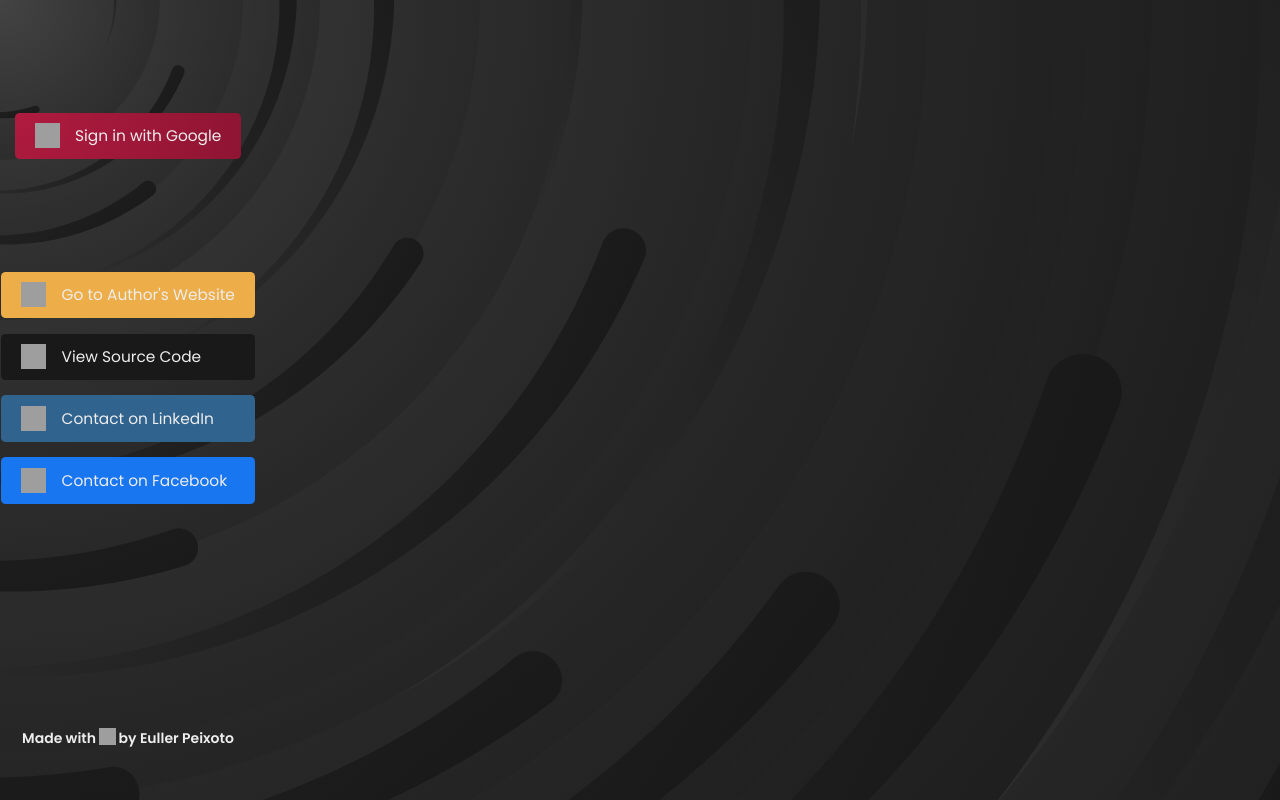
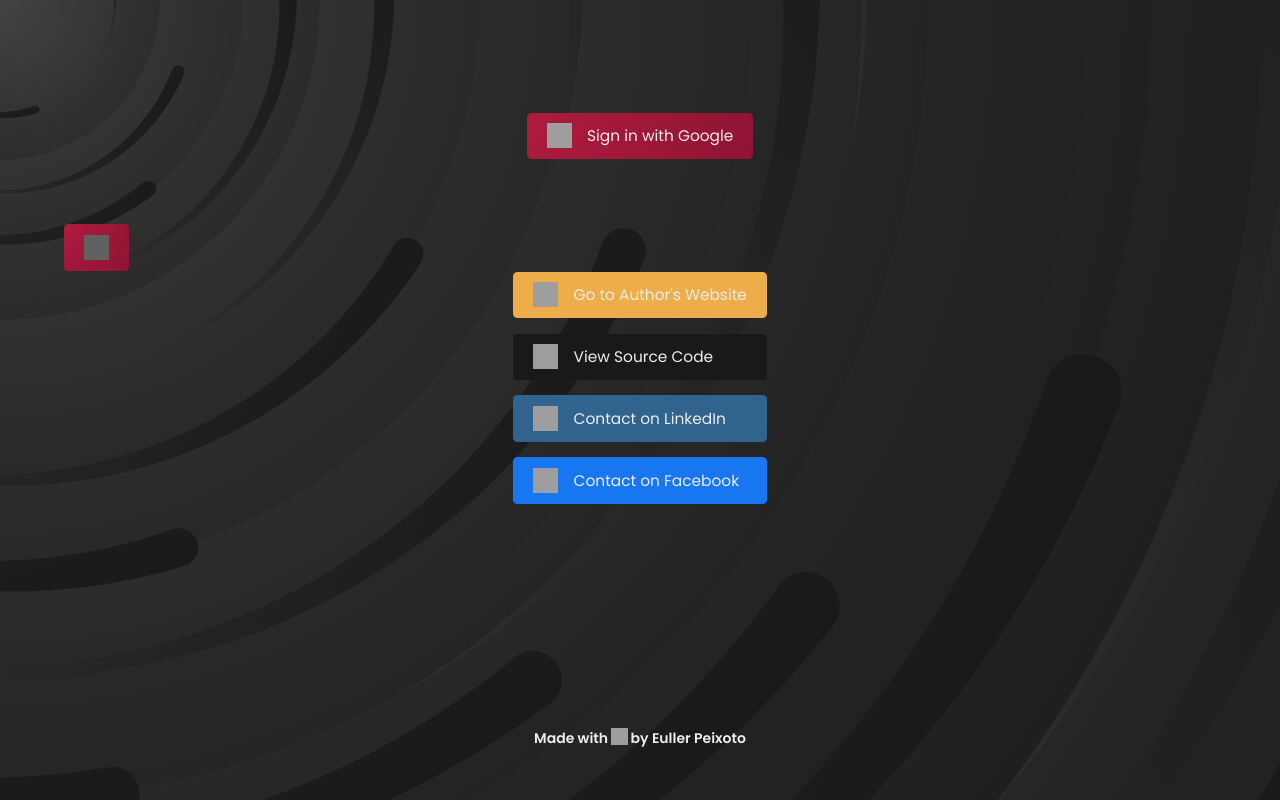
Before and after one commit to MoranggNormal/random-chatty, a Next.js app: page / in a window 1280 px wide. Built offline with nearby package versions, Linux system fonts and the light colour scheme; no server answers; the database is empty; grey boxes are pictures that could not be loaded.

Commit message:
stylized all part of project

```diff
--- a/components/Channel/Index.jsx
+++ b/components/Channel/Index.jsx
@@ -67,7 +67,7 @@
               )
               .map((message) => (
                 <li key={message.id}>
-                  <Message {...message} />
+                  <Message {...message}/>
                 </li>
               ))}
           </ul>
--- a/components/Channel/channel.module.scss
+++ b/components/Channel/channel.module.scss
@@ -1,3 +1,5 @@
+@import "../../styles/mediaQueries";
+
 .messages {
   margin-bottom: 5em;
   overflow: auto;
@@ -6,34 +8,36 @@
   padding: 1em 2em;
   border-radius: 0.7em;
   margin: 1em;
-  background-color: #4444444b;
-
-
 }
 
 .form {
   input {
     border-radius: 5em;
-    background-color: #DA0037;
+    background-color: #da0037;
     border: none;
     outline: none;
     margin: 1em;
-    width: 80%;
+    width: 65%;
     padding: 1em 2em;
-    margin-left: 5%;
     font-size: 1rem;
     transition: 0.2s;
 
-    &:hover, &:focus {
+    &:hover,
+    &:focus {
       filter: brightness(90%);
     }
 
-    ::placeholder{
+    ::placeholder {
+    }
+
+    @include screen(xl) {
+      margin-left: 3.6%;
+      width: 80%;
     }
   }
 
   button {
-    background-color: #DA0037;
+    background-color: #da0037;
     padding: 1em;
     border-radius: 9999px;
     transition: 0.2s;
@@ -44,7 +48,7 @@
     }
 
     &:disabled {
-      cursor: default;
+      cursor: not-allowed;
     }
 
     &:hover {
--- a/components/Header/header.module.scss
+++ b/components/Header/header.module.scss
@@ -1,9 +1,16 @@
+@import '../../styles/mediaQueries';
+
+
 .header{
-    width: 80vw;
+    width: 100vw;
     display: flex;
-    justify-content: flex-end;
+    justify-content: space-between;
+    padding: 0.5em 1.3em;
+
+    div{
+        display: flex;
     align-items: center;
-    padding: 0.5em 4em;
+    }
 
     img{
         width: 3em;
@@ -15,4 +22,15 @@
     font-family: "Poppins", sans-serif;
     font-size: 1rem;
     }
+
+    @include screen(xl) {
+        width: 80vw;
+        justify-content: flex-end;
+        padding: 0.5em 4em;
+      }
+
+    button{
+        filter: invert(1);
+
+    }
 }
--- a/components/Header/index.jsx
+++ b/components/Header/index.jsx
@@ -1,12 +1,33 @@
-import styles from "./header.module.scss"
+import Image from "next/image";
+import Button from "../Button";
+import styles from "./header.module.scss";
 
 const Header = (props) => {
-    return(
-        <header className={styles.header}>
-        <img src={props.photo} alt={props.name} />
-        <h1>Olá, {props.name}</h1>
-        </header>
-    )
-}
+  const openMenu = () => {
+    const sideBar = document.querySelector("aside");
 
-export default Header
+    sideBar.style.display = "flex";
+  };
+
+  return (
+    <>
+      <header className={styles.header}>
+        <div>
+          <img src={props.photo} alt={props.name} />
+          <h1>Olá, {props.name}</h1>
+        </div>
+
+        <Button onClick={openMenu}>
+          <Image
+            alt="Close"
+            src="https://cdn1.iconfinder.com/data/icons/feather-2/24/menu-256.png"
+            width={25}
+            height={25}
+          />
+        </Button>
+      </header>
+    </>
+  );
+};
+
+export default Header;
--- a/components/Message/Index.jsx
+++ b/components/Message/Index.jsx
@@ -25,7 +25,10 @@
   if (!text) return null;
 
   return (
-    <section className={styles.message}>
+    <section
+      className={styles.message}
+
+    >
       <div className={styles.info}>
         {photoURL ? (
           <img
--- a/components/Message/message.module.scss
+++ b/components/Message/message.module.scss
@@ -1,10 +1,22 @@
+@import '../../styles/mediaQueries';
+
+
 .message {
-  background-color: #ededed23;
+  background-color: #da0037d8;
   margin: 2em 0;
   word-wrap: break-word;
   padding: 0.5em;
   border-radius: 1em;
-  max-width: 43%;
+  max-width: 73%;
+  transition: 0.2s;
+
+  &:hover{
+    filter: opacity(0.8);
+  }
+
+  @include screen(xl){
+    max-width: 43%;
+  }
 
   .info {
     display: flex;
@@ -21,9 +33,6 @@
   .msg {
     display: flex;
     flex-flow: column wrap;
-    small,
-    span {
-    }
 
     small{
         font-weight: 700;
@@ -38,8 +47,8 @@
   .text {
     p {
       margin-top: 1em;
-      margin-left: 11%;
       margin-right: 6%;
+      padding: 0.3em;
     }
   }
 }
--- a/components/SignMethods/index.jsx
+++ b/components/SignMethods/index.jsx
@@ -3,9 +3,9 @@
 
 const SignMethods = (props) => {
     return (
-        <section className={styles.signMethods}>
+        <aside className={styles.signMethods}>
             {props.children}
-        </section>
+        </aside>
     )
 }
 
--- a/components/SignMethods/signMethods.module.scss
+++ b/components/SignMethods/signMethods.module.scss
@@ -1,17 +1,24 @@
 @import "../../styles/mediaQueries";
 
 .signMethods {
-  width: 20vw;
+  width: 100vw;
   height: 100vh;
-
+  background-color: rgb(36, 36, 36);
   display: none;
   flex-flow: column wrap;
   justify-content: space-around;
   align-items: center;
+  position: fixed;
+  left: 0;
 
   @include screen(xl) {
+    position: inherit;
     display: flex;
+    background-color: transparent;
+    width: 20vw;
   }
+
+
 
   button {
     color: #e3e3e3;
@@ -28,6 +35,8 @@
     justify-content: center;
     align-items: center;
     font-family: "Poppins", sans-serif;
+
+
 
     p {
       margin-left: 1em;
--- a/components/mainChat/mainChat.module.scss
+++ b/components/mainChat/mainChat.module.scss
@@ -1,7 +1,15 @@
+@import '../../styles/mediaQueries';
+
+
 .mainChat{
-    width: 80vw;
+    width: 100vw;
     height: 100vh;
 
     display: flex;
     flex-flow: column nowrap;
+
+
+    @include screen(xl){
+        width: 80vw
+    }
 }
--- a/pages/index.jsx
+++ b/pages/index.jsx
@@ -76,6 +76,7 @@
     // Start sign in process
     try {
       await firebase.auth().signInWithPopup(provider);
+      document.querySelector('aside').style.display = 'none';
     } catch (error) {
       console.log(error.message);
     }
@@ -89,6 +90,11 @@
     }
   };
 
+  const closeMenu = () => {
+    document.querySelector('aside').style.display = 'none';
+
+  }
+
   return (
     <div className="main-content">
       <Head>
@@ -98,6 +104,17 @@
       </Head>
 
       <SignMethods>
+      <button className="button" onClick={closeMenu}>
+
+      <Image
+                alt="Close"
+                src="https://cdn0.iconfinder.com/data/icons/essentials-9/128/__Cross-256.png"
+                width={25}
+                height={25}
+              />
+
+      </button>
+
         {user ? (
           <>
             <Button onClick={signOut}>
@@ -124,6 +141,8 @@
             </Button>
           </>
         )}
+
+
         <article>
           <nav>
             <ul>
@@ -202,9 +221,9 @@
         </footer>
       </SignMethods>
 
-      <MainChat>
+      {user && <MainChat>
         {user && <Channel user={user} />}
-      </MainChat>
+      </MainChat>}
 
 
     </div>
--- a/styles/globals.scss
+++ b/styles/globals.scss
@@ -51,6 +51,7 @@
 .main-content {
   display: flex;
   flex-flow: row nowrap;
+  justify-content: center;
 }
 
 a {
@@ -66,3 +67,14 @@
 ul {
   list-style: none;
 }
+
+
+.button{
+  position: absolute !important;
+  top: -12%;
+  left: 5%;
+
+  img{
+    filter: invert(1);
+  }
+}
```
Also changed, not shown: components/Loader.jsx (deleted, +0 -27 lines).
